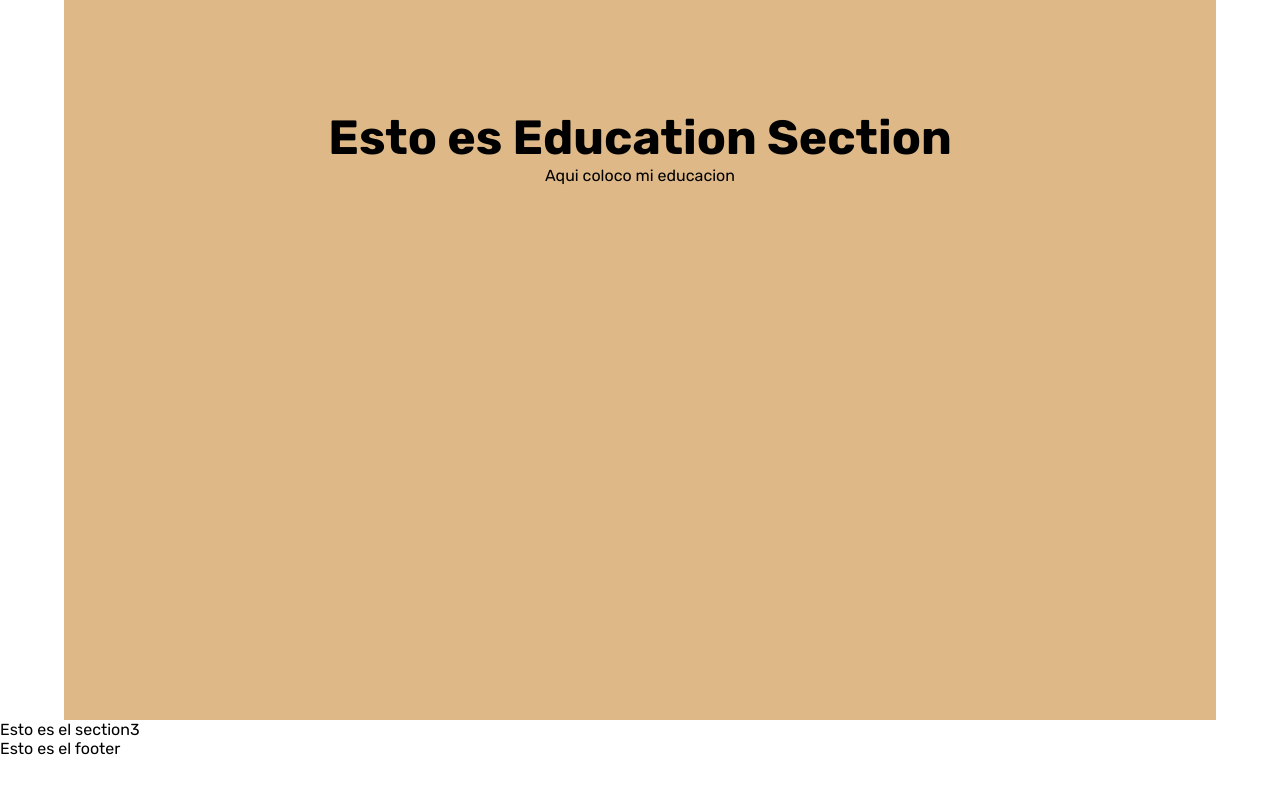
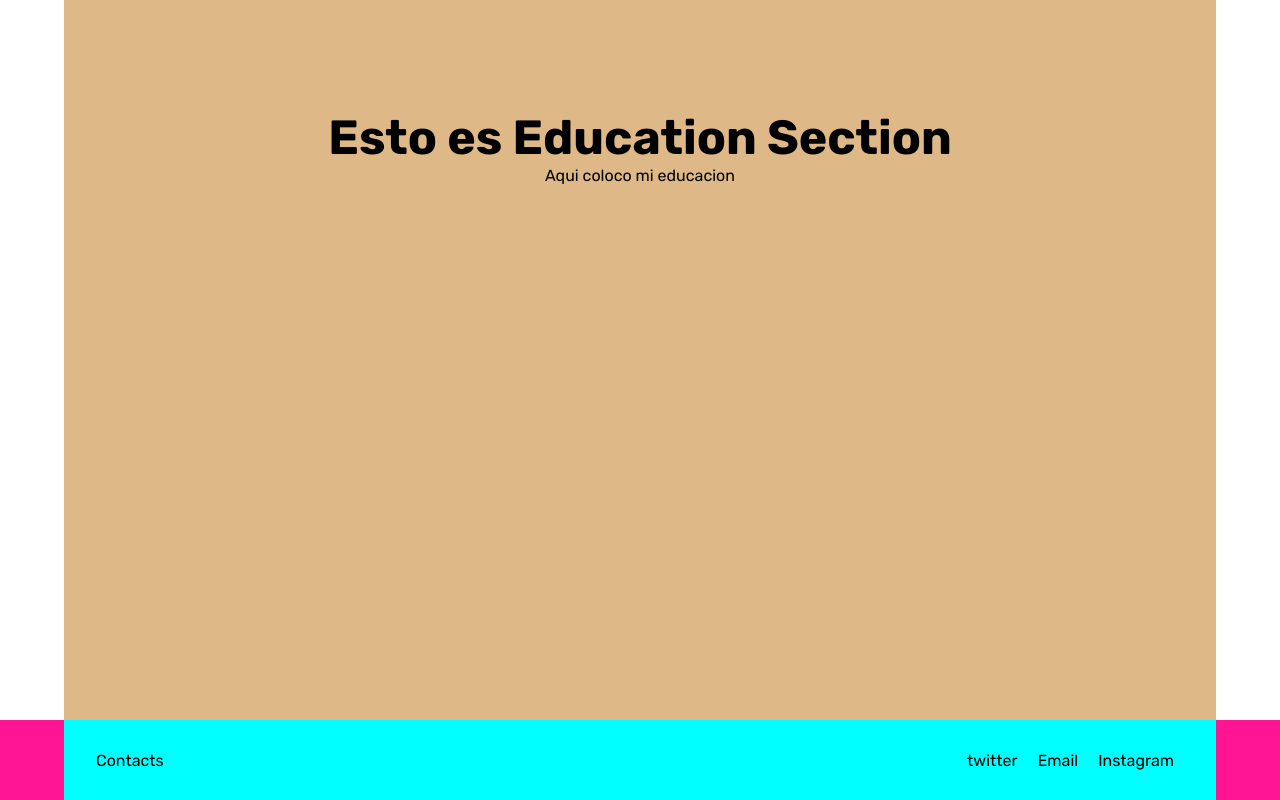
Before and after one commit to jyunakaike/Portfolio, a React app: page / in a window 1280 px wide. Shown: the part 1568-2368 px from the top of the page. Before the commit the page ends 2326 px from the top, so only its background shows below. Built offline with nearby package versions, Linux system fonts and the light colour scheme.

Commit message:
feat: footer components

```diff
--- a/src/Components/App.js
+++ b/src/Components/App.js
@@ -6,6 +6,7 @@ import { Header } from './Header';
 import { Introduction } from './Introduction';
 import { Experience } from './Experience';
 import { Education } from './Education';
+import { Footer } from './Footer';
 
 const App = () => {
   return (
@@ -14,12 +15,8 @@ const App = () => {
       <Introduction />
       <Experience />
       <Education />
+      <Footer />
 
-
-
-      <section>Esto es el section3</section>
-
-      <footer> Esto es el footer</footer>
     </React.Fragment>
   )
 }
--- /dev/null
+++ b/src/Components/Footer/index.js
@@ -0,0 +1,17 @@
+import React from 'react'
+import './style.css'
+
+export const Footer = () => {
+    return (
+        <footer>
+            <div className='footer-container'>
+                <div className='footer-container--title'> Contacts </div>
+                <ul className='footer-container--list'>
+                    <li>twitter</li>
+                    <li>Email</li>
+                    <li>Instagram</li>
+                </ul>
+            </div>
+        </footer>
+    )
+}
--- /dev/null
+++ b/src/Components/Footer/style.css
@@ -0,0 +1,24 @@
+footer{
+    width: 100%;
+    height: 80px;
+    background-color: deeppink;
+}
+.footer-container {
+    width:90%;
+    height:100%;
+    margin: 0 auto;
+    background-color: aqua;
+    padding: 0 2.5%;
+    display:flex;
+        justify-content: space-between;
+        align-items: center;
+}
+
+.footer-container--list{
+    display: flex;
+        justify-content: space-between;
+}
+
+.footer-container--list li{
+    padding: 0 10px;
+}
--- a/src/Components/style.css
+++ b/src/Components/style.css
@@ -14,3 +14,6 @@ p{
     font-size: 1.6rem;
 }
 */
+li{
+    list-style: none;
+}
```
